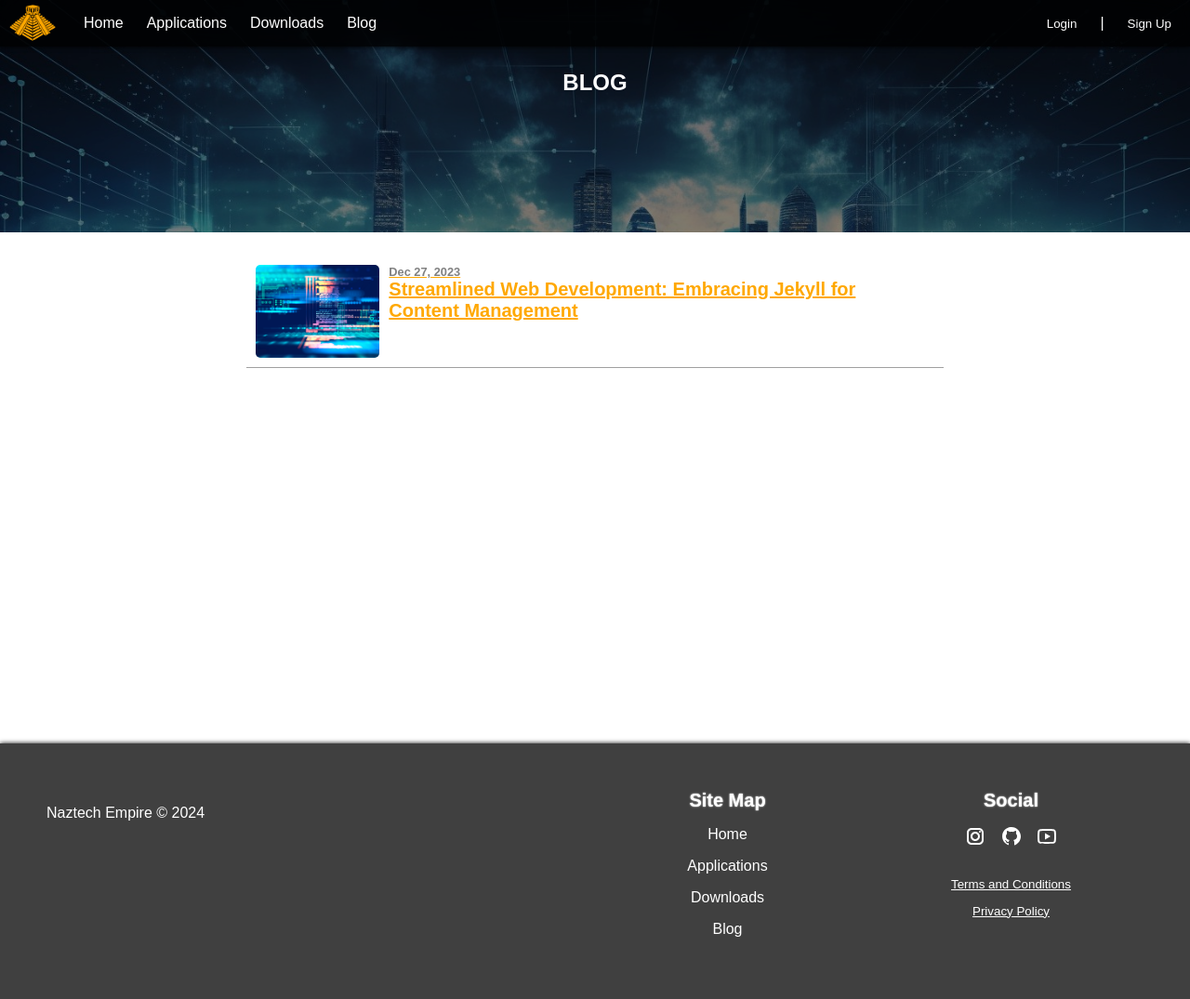
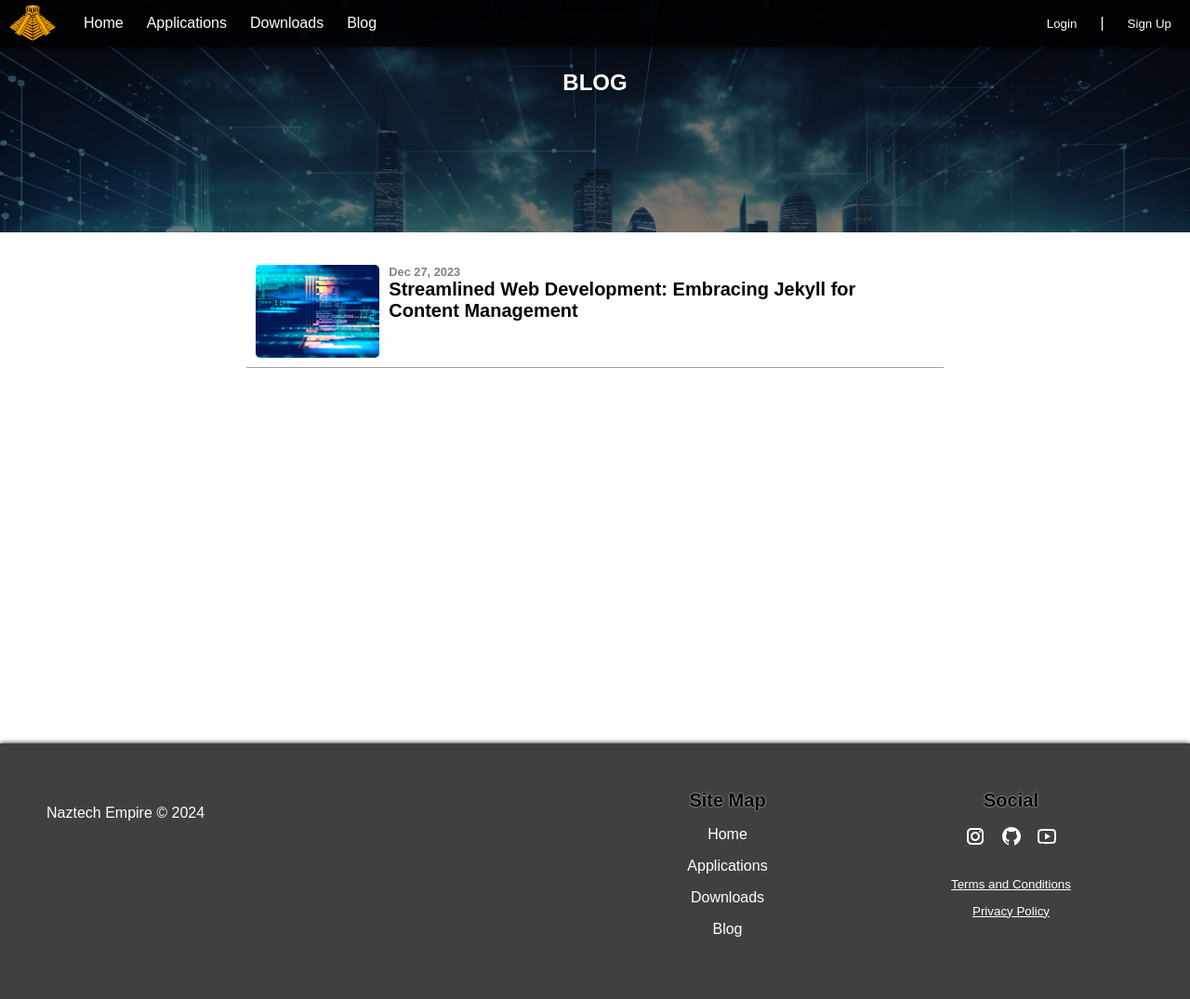
Before and after one commit to NILBOGtheSavior/naztechempire_2024, a PHP site: page /blog.html in a window 1280 px wide. Shown: the whole page at 93% size. Run offline with PHP 8.4, Linux system fonts and the light colour scheme.

Commit message:
Minor bug fixes

```diff
--- a/css/blog.css
+++ b/css/blog.css
@@ -1,6 +1,7 @@
 h4 {
     font-size: 1.25em;
     flex: 1;
+    color: black;
 }
 h5 {
     color: grey;
@@ -80,6 +81,10 @@ h6 {
     display: inline;
 }
 
+.blog a {
+    text-decoration: none;
+}
+
 main section a {
     color: #ffa800;
     text-decoration: underline;
--- a/css/style.css
+++ b/css/style.css
@@ -123,7 +123,6 @@ main img {
     color: white;
     text-transform: uppercase;
     text-align: center;
-    width: 100vw;
 }
 
 section {
@@ -251,6 +250,7 @@ footer span a img:hover {
     #hero_text {
         padding-block: 25px;
         font-size: 1.5em;
+        width: 100%;
     }
     #hero_text h1 {
         width: 750px;
--- a/feed.xml
+++ b/feed.xml
@@ -1 +1 @@
-<?xml version="1.0" encoding="utf-8"?><feed xmlns="http://www.w3.org/2005/Atom" ><generator uri="https://jekyllrb.com/" version="4.3.2">Jekyll</generator><link href="http://localhost:4000/feed.xml" rel="self" type="application/atom+xml" /><link href="http://localhost:4000/" rel="alternate" type="text/html" /><updated>2024-01-01T18:07:01-06:00</updated><id>http://localhost:4000/feed.xml</id><title type="html">Naztech Empire</title><subtitle>Write an awesome description for your new site here. You can edit this line in _config.yml. It will appear in your document head meta (for Google search results) and in your feed.xml site description.</subtitle></feed>
+<?xml version="1.0" encoding="utf-8"?><feed xmlns="http://www.w3.org/2005/Atom" ><generator uri="https://jekyllrb.com/" version="4.3.2">Jekyll</generator><link href="http://localhost:4000/feed.xml" rel="self" type="application/atom+xml" /><link href="http://localhost:4000/" rel="alternate" type="text/html" /><updated>2024-01-01T18:11:59-06:00</updated><id>http://localhost:4000/feed.xml</id><title type="html">Naztech Empire</title><subtitle>Write an awesome description for your new site here. You can edit this line in _config.yml. It will appear in your document head meta (for Google search results) and in your feed.xml site description.</subtitle></feed>
```
